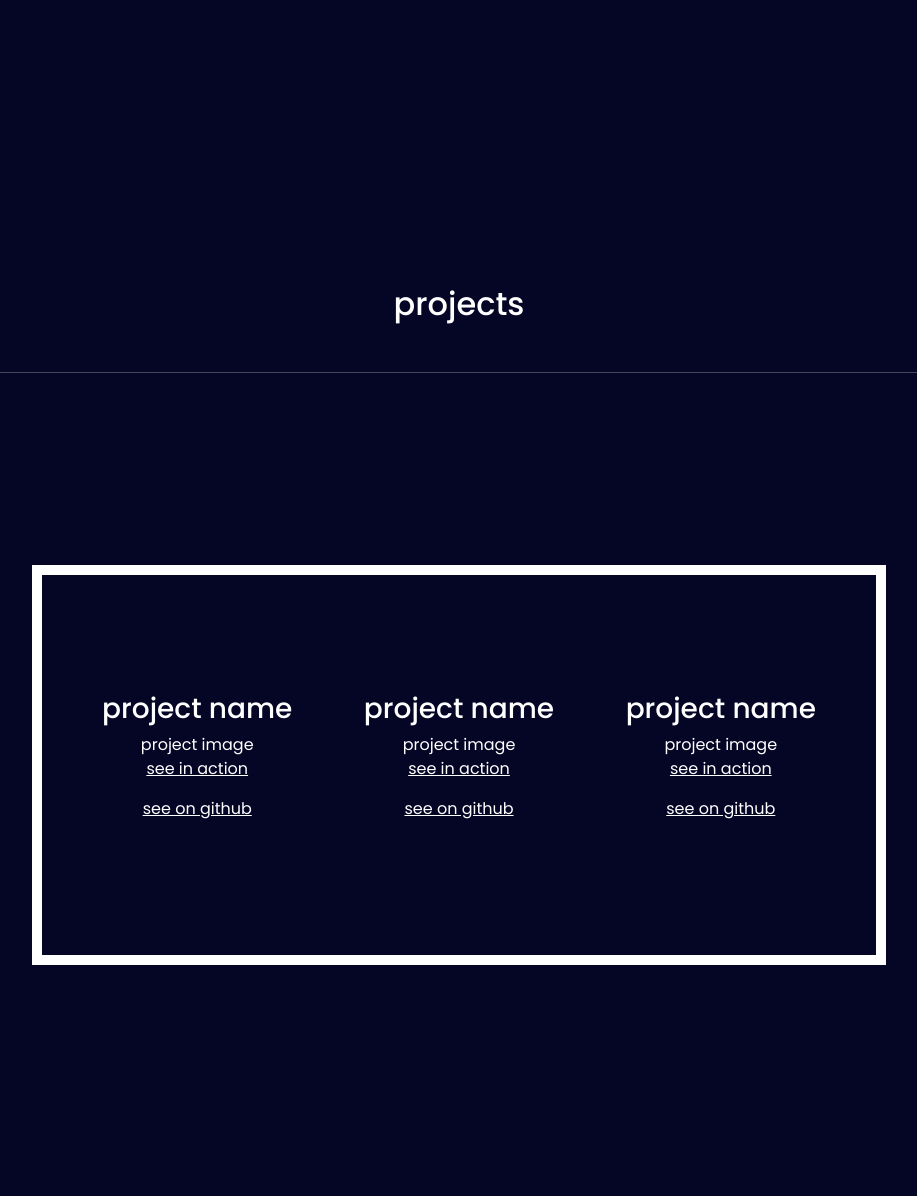
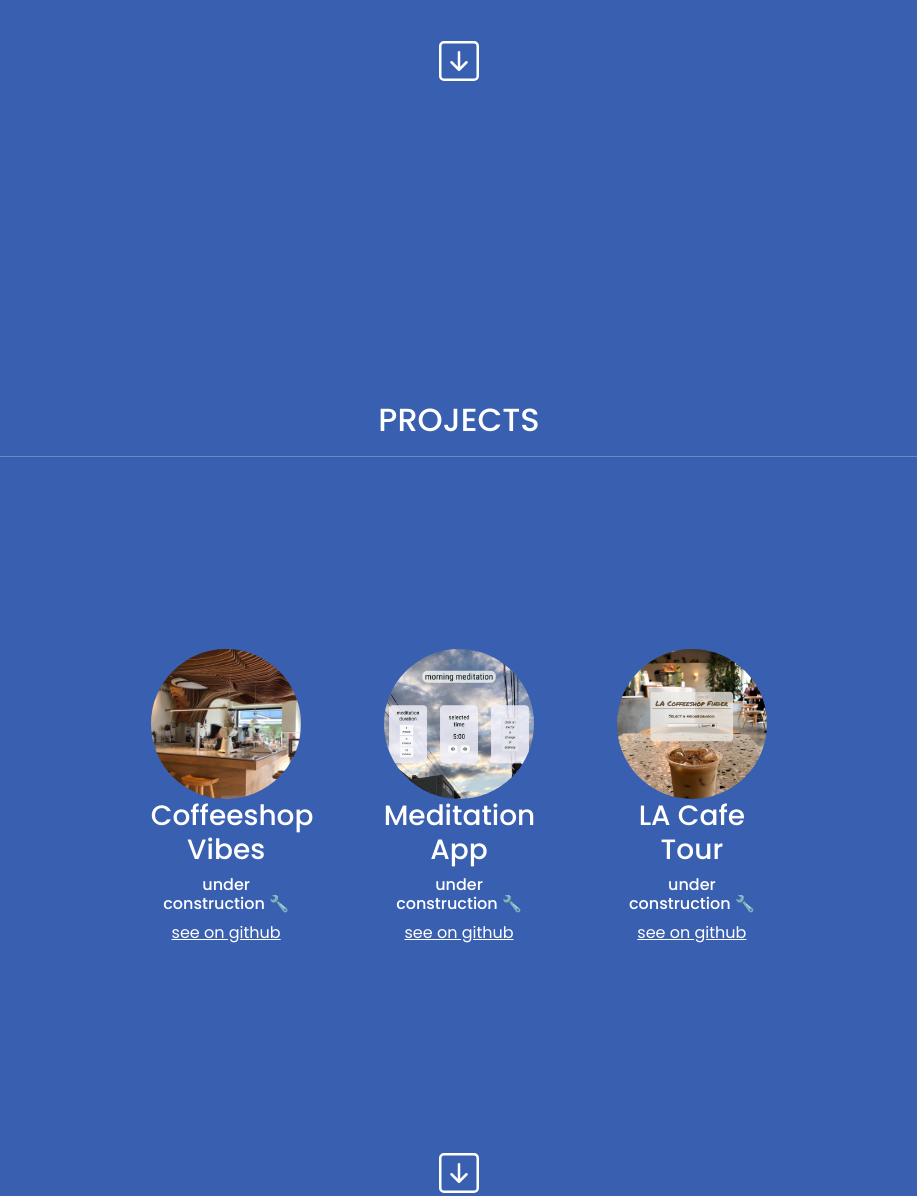
Before and after one commit to whitneywind/portfolio-site, a website: page index.html in a window 1280 px wide. Shown: the part 756-1952 px from the top of the page, without its empty margins (181-1098 px from the left). Drawn offline with nearby package versions, Linux system fonts and the light colour scheme.

Commit message:
added projects

```diff
--- a/index.html
+++ b/index.html
@@ -22,14 +22,14 @@
                 <li class="nav-item">
                   <a class="nav-link active" href="#">home</a>
                 </li>
-                <li class="nav-item">
+               <!-- <li class="nav-item">
                   <a class="nav-link" href="#">about</a>
-                </li>
+                </li> -->
                 <li class="nav-item">
                   <a class="nav-link" href="#page2">projects</a>
                 </li>
                 <li class="nav-item">
-                  <a class="nav-link">contact</a>
+                  <a class="nav-link" href="#page3">contact</a>
                 </li>
               </ul>
         </nav>
@@ -39,44 +39,78 @@
         <div class="jumbotron jumbotron-fluid">
              <div class="container jumbo-container d-flex">
                 <h1 class="display-4" id="name-display">Whitney Gould</h1>
-                <p class="lead">This is a modified jumbotron</p>
-                <img src="avataaars copy.png" class="mt-3 mb-5" />
-                <p>Bootstrap primarily uses the following media query ranges—or breakpoints—in our source Sass files for our layout, grid system, and components.</p>
+                <p class="lead">Front End Developer</p>
+                <img id="avatarImg" src="avataaars copy.png" class="mt-3 mb-5" />
+                <p><b>Technologies:</b><br>JavaScript<br>HTML5 + CSS3<br>Bootstrap<br>Git & GitHub</p>
+                <!-- in progress: React, React Native, Node.js, Tailwind-->
+
             </div>
+            <a href="#page2"><svg id="page1arrow" xmlns="http://www.w3.org/2000/svg" width="40" height="40" fill="currentColor" class="bi bi-arrow-down-square" viewbox="0 0 16 16">
+                <path fill-rule="evenodd" d="M15 2a1 1 0 0 0-1-1H2a1 1 0 0 0-1 1v12a1 1 0 0 0 1 1h12a1 1 0 0 0 1-1V2zM0 2a2 2 0 0 1 2-2h12a2 2 0 0 1 2 2v12a2 2 0 0 1-2 2H2a2 2 0 0 1-2-2V2zm8.5 2.5a.5.5 0 0 0-1 0v5.793L5.354 8.146a.5.5 0 1 0-.708.708l3 3a.5.5 0 0 0 .708 0l3-3a.5.5 0 0 0-.708-.708L8.5 10.293V4.5z"/>
+              </svg>
+            </a>
+        </div>
+
+
+    </section>
+
+    <section id="page2">
+        <div class="text-center">
+            <h2 class="text-center">PROJECTS</h2>
+            <hr class="my-3">
+            <div class="container container-fluid d-flex row col-xs-10 col-lg-7" id="projects-container">
+                <div id="project1" class="projects col-sm-6 col-lg-3">
+                    <img src="coffeeshopApp.jpg" class="img-fluid">
+                    <h3>Coffeeshop Vibes</h3>
+                    <h6>under construction &#128295</h6>
+                    <div class="project-links">
+                        <!-- <a href="#"><p>see in action</p></a> -->
+                        <a href="https://github.com/whitneywind/coffeeshop-bg" target="_blank"><p>see on github</p></a>
+                    </div>
+                </div>
+                <div id="project2" class="projects col-sm-6 col-lg-3">
+                    <img src="meditateApp.jpg" class="img-fluid">
+                    <h3>Meditation App</h3>
+                    <h6>under construction &#128295</h6>
+                    <div class="project-links">
+                        <!-- <a href="#"><p>see in action</p></a> -->
+                        <a href="https://github.com/whitneywind/meditate-bg/tree/main/med-app" target="_blank"><p>see on github</p></a>
+                    </div>
+                </div>
+
+                <div id="project3" class="projects col-sm-6 col-lg-3">
+                    <img src="caferecommendApp.jpg" class="img-fluid">
+                    <h3>LA Cafe Tour</h3>
+                    <h6>under construction &#128295</h6>
+                    <div class="project-links">
+                      <!-- <a href="#"><p>see in action</p></a> -->
+                        <a href="https://github.com/whitneywind/coffee-rec/tree/main/coffeerec" target="_blank"><p>see on github</p></a>
+                    </div>
+                </div>
+                <!-- <div id="project4" class="projects col-sm-6 col-lg-3">
+                    <img src="langDiary.jpg" class="img-fluid">
+                    <h3>Language Diary</h3>
+                    <h6>under construction &#128295</h6>
+                    <div class="project-links">
+                      <a href="#"><p>see in action</p></a>
+                        <a href="https://github.com/whitneywind/langdiary" target="_blank"><p>see on github</p></a>
+                    </div>
+                </div> -->
+            </div>
+            <a href="#page3" id="page2arrow"><svg xmlns="http://www.w3.org/2000/svg" width="40" height="40" fill="currentColor" class="bi bi-arrow-down-square" viewbox="0 0 16 16">
+                <path fill-rule="evenodd" d="M15 2a1 1 0 0 0-1-1H2a1 1 0 0 0-1 1v12a1 1 0 0 0 1 1h12a1 1 0 0 0 1-1V2zM0 2a2 2 0 0 1 2-2h12a2 2 0 0 1 2 2v12a2 2 0 0 1-2 2H2a2 2 0 0 1-2-2V2zm8.5 2.5a.5.5 0 0 0-1 0v5.793L5.354 8.146a.5.5 0 1 0-.708.708l3 3a.5.5 0 0 0 .708 0l3-3a.5.5 0 0 0-.708-.708L8.5 10.293V4.5z"/>
+              </svg>
+            </a>
         </div>
     </section>
 
-    <section id="page2">
-        <div>
-            <h2 class="text-center">projects</h2>
-            <hr class="my-5">
-            <div class="container d-flex row col-lg-8" id="projects-container">
-                <div id="project1" class="projects col-sm">
-                    <h3>project name</h3>
-                    <div>project image</div>
-                    <div class="project-links">
-                        <a href="#"><p>see in action</p></a>
-                        <a href="#"><p>see on github</p></a>
-                    </div>
-                </div>
-                <div id="project2" class="projects col-sm">
-                    <h3>project name</h3>
-                    <div>project image</div>
-                    <div class="project-links">
-                        <a href="#"><p>see in action</p></a>
-                        <a href="#"><p>see on github</p></a>
-                    </div>
-                </div>
-
-                <div id="project3" class="projects col-sm">
-                    <h3>project name</h3>
-                    <div>project image</div>
-                    <div class="project-links">
-                        <a href="#"><p>see in action</p></a>
-                        <a href="#"><p>see on github</p></a>
-                    </div>
-                </div>
-            </div>
+    <section id="page3">
+        <h2 class="text-center">CONTACT</h2>
+        <hr class="my-3">
+        <div class="text-center" id="contactDiv">
+            <h3>whitneygould8@gmail.com</h3>
+            <a href="https://www.github.com/whitneywind" target="_blank">github</a><br>
+            <a href="https://www.linkedin.com/in/whitney-gould-06062690/" target="_blank">linkedin</a>
         </div>
     </section>
 
--- a/style.css
+++ b/style.css
@@ -4,7 +4,7 @@
 }
 
 body {
-    background-color: #050526;
+    background-color: #395fb0;
     color: white;
     -ms-overflow-style: none; /* Edge, Internet Explorer */
     scrollbar-width: none; /* Firefox */
@@ -16,14 +16,13 @@ body::-webkit-scrollbar {
     }
 
 nav {
-    background-color: black;
+    background-color: rgb(48, 47, 52);
 }
 
 .jumbotron {
     width: 45%;
-    margin: 15% auto;
+    margin: 10% auto;
     text-align: center;
-    font-weight: 500;
 }
 
 .jumbo-container {
@@ -43,7 +42,7 @@ nav {
     align-items: center;
 }
    */
-img {
+#avatarImg {
     border-radius: 50%;
     height: 200px;
     width: 200px;
@@ -53,6 +52,10 @@ a {
     color: white !important;
 }
 
+h2 {
+    font-size: 2rem;
+}
+
 #page2 {
     margin: 25% auto;
 }
@@ -60,12 +63,39 @@ a {
 #projects-container {
     justify-content: space-around;
     align-items: center;
-    border: solid white 10px;
-    height: 50vh;
+
     margin: 15% auto;
+    border-radius: 10px;
+}
+.projects {
+   text-align: center;
 
 
 }
-.projects {
-   text-align: center;
+
+img {
+    width: 450px;
+    height: 450px;
+    border-radius: 50%;
 }
+
+#page3 {
+    margin: 25% auto 0;
+}
+
+#page1arrow {
+    margin-top: 16%;
+}
+
+#contactDiv {
+    margin: 30% 0;
+}
+
+#contactDiv h3 {
+    padding-bottom: 100px;
+    font-size: 2rem;
+}
+
+#contactDiv a {
+    font-size: 2rem;
+}
```
Also changed, not shown: caferecommendApp.jpg (added), coffeeshopApp.jpg (added), langDiary.jpg (added), meditateApp.jpg (added).
